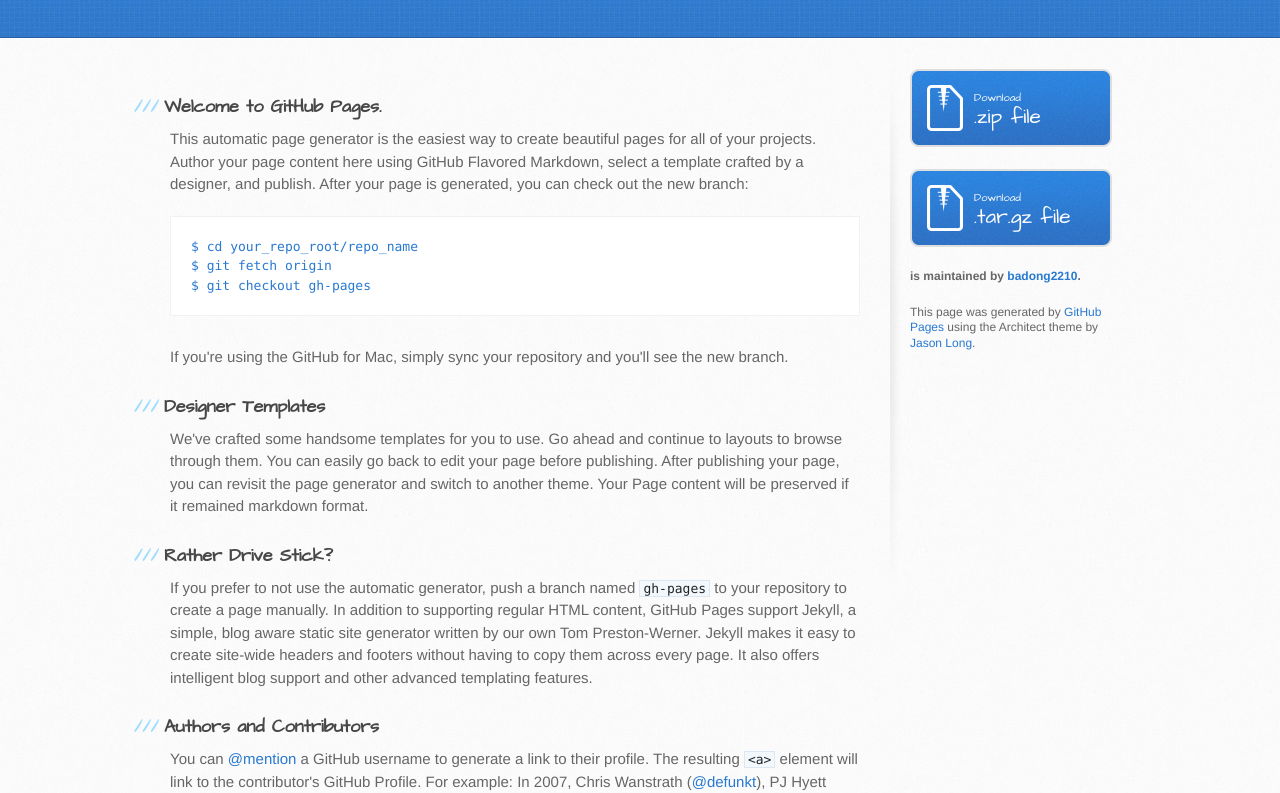
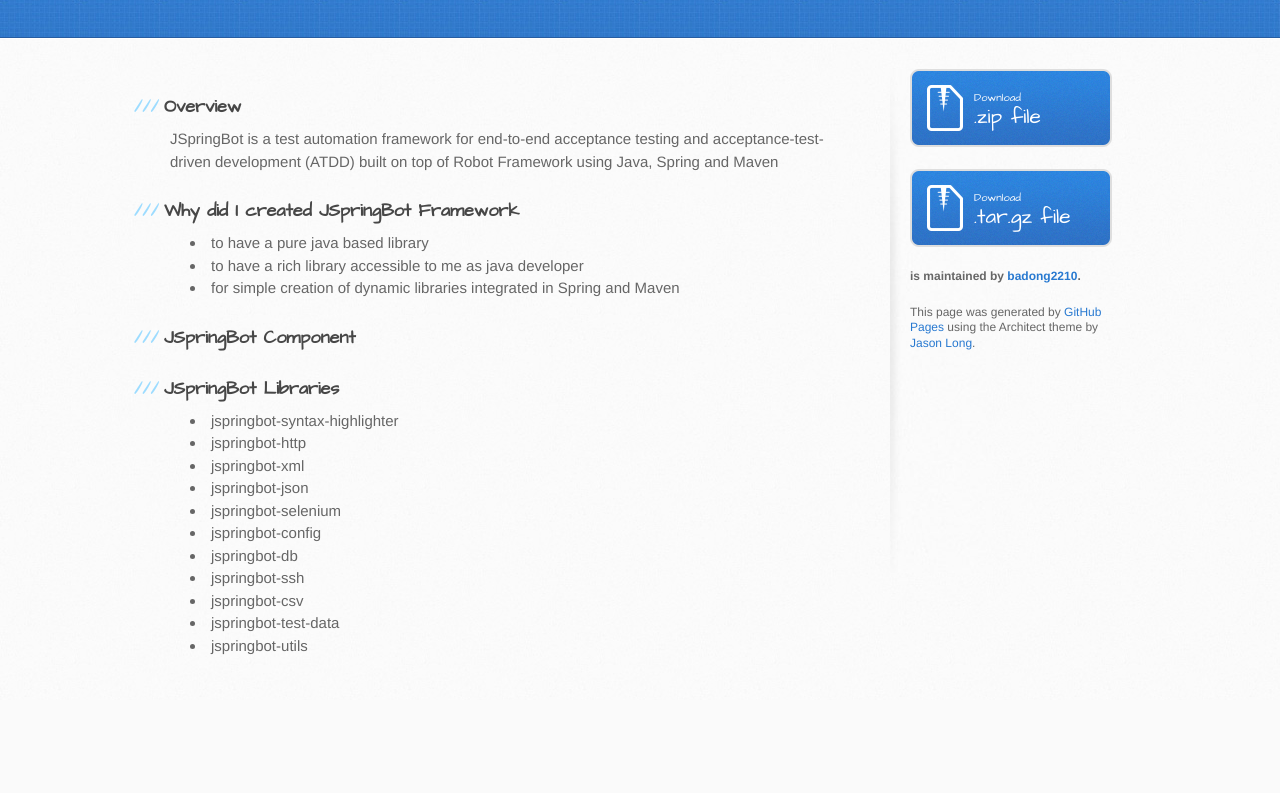
Before and after one commit to jspringbot/jspringbot, a plain HTML site: page index.html in a window 1280 px wide. Shown: the part 163-956 px from the top of the page. After the commit the page ends 863 px from the top, so only its background shows below. Drawn offline with Linux system fonts and the light colour scheme.

```diff
--- a/index.html
+++ b/index.html
@@ -28,32 +28,33 @@
     <div id="content-wrapper">
       <div class="inner clearfix">
         <section id="main-content">
-          <h3>Welcome to GitHub Pages.</h3>
+          <h3>Overview</h3>
 
-<p>This automatic page generator is the easiest way to create beautiful pages for all of your projects. Author your page content here using GitHub Flavored Markdown, select a template crafted by a designer, and publish. After your page is generated, you can check out the new branch:</p>
+<p>JSpringBot is a test automation framework for end-to-end acceptance testing and acceptance-test-driven development (ATDD) built on top of Robot Framework using Java, Spring and Maven</p>
 
-<pre><code>$ cd your_repo_root/repo_name
-$ git fetch origin
-$ git checkout gh-pages
-</code></pre>
+<h3>Why did I created JSpringBot Framework</h3>
 
-<p>If you're using the GitHub for Mac, simply sync your repository and you'll see the new branch.</p>
+<ul>
+<li>to have a pure java based library</li>
+<li>to have a rich library accessible to me as java developer</li>
+<li>for simple creation of dynamic libraries integrated in Spring and Maven</li>
+</ul><h3>JSpringBot Component</h3>
 
-<h3>Designer Templates</h3>
+<h3>JSpringBot Libraries</h3>
 
-<p>We've crafted some handsome templates for you to use. Go ahead and continue to layouts to browse through them. You can easily go back to edit your page before publishing. After publishing your page, you can revisit the page generator and switch to another theme. Your Page content will be preserved if it remained markdown format.</p>
-
-<h3>Rather Drive Stick?</h3>
-
-<p>If you prefer to not use the automatic generator, push a branch named <code>gh-pages</code> to your repository to create a page manually. In addition to supporting regular HTML content, GitHub Pages support Jekyll, a simple, blog aware static site generator written by our own Tom Preston-Werner. Jekyll makes it easy to create site-wide headers and footers without having to copy them across every page. It also offers intelligent blog support and other advanced templating features.</p>
-
-<h3>Authors and Contributors</h3>
-
-<p>You can <a href="https://github.com/blog/821" class="user-mention">@mention</a> a GitHub username to generate a link to their profile. The resulting <code>&lt;a&gt;</code> element will link to the contributor's GitHub Profile. For example: In 2007, Chris Wanstrath (<a href="https://github.com/defunkt" class="user-mention">@defunkt</a>), PJ Hyett (<a href="https://github.com/pjhyett" class="user-mention">@pjhyett</a>), and Tom Preston-Werner (<a href="https://github.com/mojombo" class="user-mention">@mojombo</a>) founded GitHub.</p>
-
-<h3>Support or Contact</h3>
-
-<p>Having trouble with Pages? Check out the documentation at <a href="http://help.github.com/pages">http://help.github.com/pages</a> or contact <a href="mailto:support@github.com">support@github.com</a> and we’ll help you sort it out.</p>
+<ul>
+<li>jspringbot-syntax-highlighter</li>
+<li>jspringbot-http</li>
+<li>jspringbot-xml</li>
+<li>jspringbot-json</li>
+<li>jspringbot-selenium</li>
+<li>jspringbot-config</li>
+<li>jspringbot-db</li>
+<li>jspringbot-ssh</li>
+<li>jspringbot-csv</li>
+<li>jspringbot-test-data</li>
+<li>jspringbot-utils</li>
+</ul>
         </section>
 
         <aside id="sidebar">
```
Also changed, not shown: params.json (+1 -1 lines).
